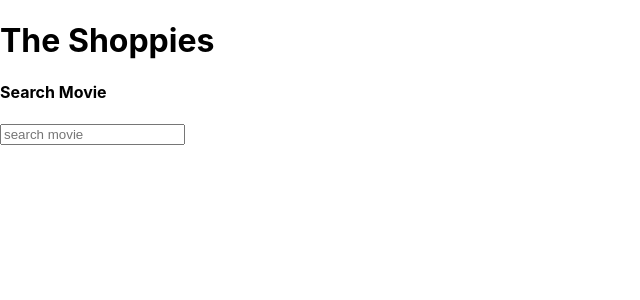
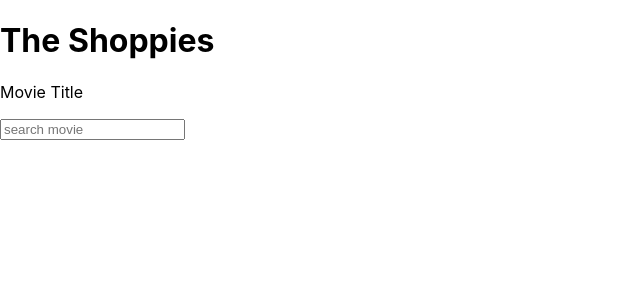
Before and after one commit to vshengeliya/Shopify-Challenge, a React (Create React App) app: page / in a window 1280 px wide. Shown: the top 300 px of the page, without its empty margins (0-640 px from the left). Built offline with nearby package versions, Linux system fonts and the light colour scheme.

Commit message:
new components

```diff
--- /dev/null
+++ b/src/MovieCard.js
@@ -0,0 +1,15 @@
+import React from 'react'
+
+function MovieCard (props){
+
+    console.log(props, "props")
+
+    return (
+        <>
+        <h1>test</h1>
+        <h1>{props.title}</h1>
+        </>
+    )
+}
+
+export default MovieCard
--- a/src/SearchBar.js
+++ b/src/SearchBar.js
@@ -1,5 +1,6 @@
 import React from 'react';
 import Search from './Search'
+import MovieCard from './MovieCard'
 
 class SearchBar extends React.Component {
 
@@ -8,21 +9,13 @@ class SearchBar extends React.Component {
         movieObject: null
     }
 
-    // componentDidMount = () => {
-
-    //     fetch(`http://www.omdbapi.com/?t=${this.state.movie}&apikey=3b5b527e`)
-    //     .then(resp => resp.json())
-    //     .then(console.log)
-
-    // }
-
     componentDidUpdate(prevProps){
 
         if (prevProps.movie !== this.state.movie){
-            fetch(`http://www.omdbapi.com/?t=${this.state.movie}&apikey=3b5b527e`)
+            fetch(`http://www.omdbapi.com/?s=${this.state.movie}&apikey=3b5b527e`)
             .then(resp => resp.json())
-            .then(data => console.log(data))
-            // .then(data=> this.setState({movieObject: data}, ()=>console.log(this.state.movieObject)))
+            // .then(data => console.log(data.Search))
+            .then(data=> this.setState({movieObject: data.Search}, ()=> console.log(this.state.movieObject)))
         }
 
     }
@@ -31,14 +24,31 @@ class SearchBar extends React.Component {
         this.setState({movie:e.target.value}, ()=>console.log(this.state.movie))
     }
 
+    renderMovie = ()=>{
+        console.log(this.state.movieObject, "reanderMovie")
+        // return this.state.movieObject.map((movie)=> < MovieCard title={movie.title}/>)
+    }
+
     render(){
 
-        // console.log(this.state.movieObject)
 
         return(
             <div>
-                <h4>Search Movie</h4>
-                <Search searchHandler={this.searchHandler} searchValue={this.state.movie}/>
+                {
+
+                    this.state.movieObject === null?
+                    <>
+                    <p>Movie Title</p>
+                    <Search searchHandler={this.searchHandler} searchValue={this.state.movie}/>
+                    </> :
+                    <>
+                    <p>Movie Title</p>
+                    <Search searchHandler={this.searchHandler} searchValue={this.state.movie}/>
+                    {this.renderMovie}
+                    </>
+                }
+
+
             </div>
         )
     }
```
Also changed, not shown: src/Nomination.js (added).
